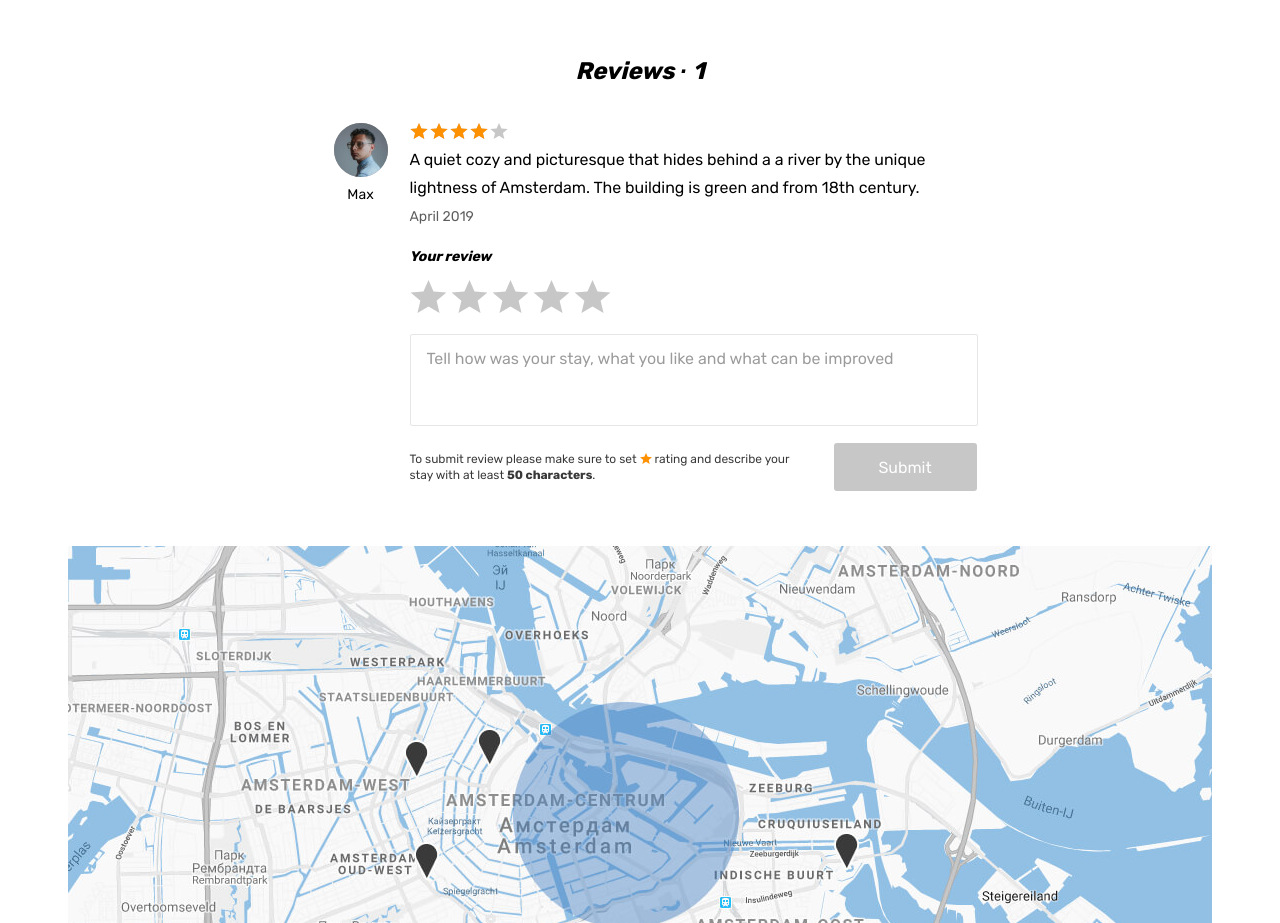
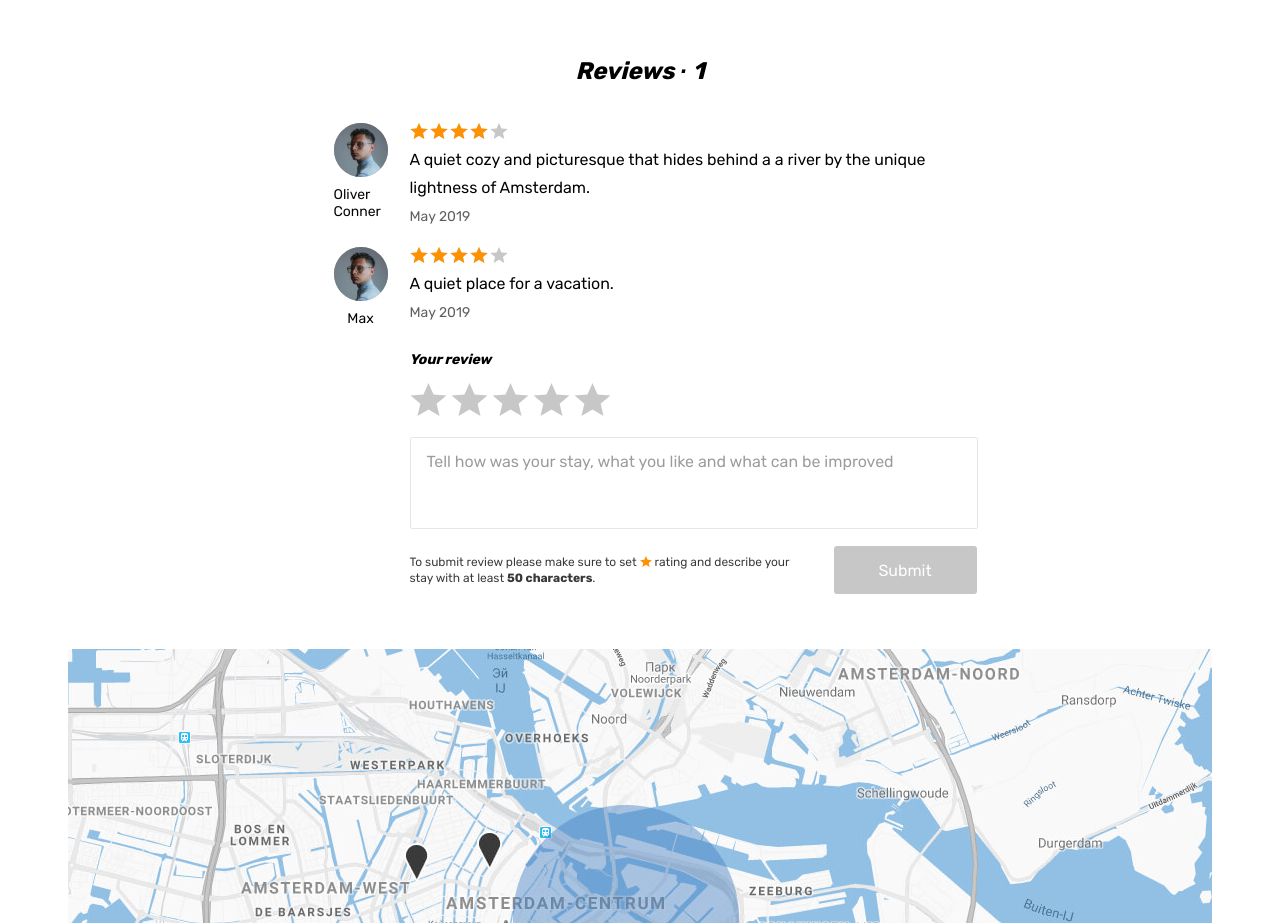
Before and after one commit to htmlacademy-react/1925077-six-cities-15, a React (Vite) app: page /offer/080f6727-68c1-47ed-8096-905a3647eddf in a window 1280 px wide. Shown: the part 1403-2326 px from the top of the page. Built offline with nearby package versions, Linux system fonts and the light colour scheme.

Commit message:
feat: выводит отзывы из пропсов

```diff
--- a/src/components/blocks/review/review.tsx
+++ b/src/components/blocks/review/review.tsx
@@ -1,6 +1,13 @@
+import {MONTHS} from '../../../consts/months';
+import {Reviews} from '../../../types/reviews-and-user';
 
+type ReviewProps = Pick<Reviews, 'date' | 'user' | 'comment' | 'rating'>;
 
-export function Review() {
+export function Review({date, user, comment, rating}: ReviewProps) {
+  const dateForAttr = date.slice(0, 10).replace(/-/g, '-');
+  const month = MONTHS[new Date(dateForAttr).getMonth()];
+  const year = date.slice(0, 4);
+
   return (
     <li className="reviews__item">
       <div className="reviews__user user">
@@ -13,21 +20,20 @@ export function Review() {
             alt="Reviews avatar"
           />
         </div>
-        <span className="reviews__user-name">Max</span>
+        <span className="reviews__user-name">{user.name}</span>
       </div>
       <div className="reviews__info">
         <div className="reviews__rating rating">
           <div className="reviews__stars rating__stars">
-            <span style={{ width: '80%' }} />
+            <span style={{width: `${Math.round(rating) * 20}%`}} />
             <span className="visually-hidden">Rating</span>
           </div>
         </div>
         <p className="reviews__text">
-          A quiet cozy and picturesque that hides behind a a river by the unique
-          lightness of Amsterdam. The building is green and from 18th century.
+          {comment}
         </p>
-        <time className="reviews__time" dateTime="2019-04-24">
-          April 2019
+        <time className="reviews__time" dateTime={dateForAttr}>
+          {month} {year}
         </time>
       </div>
     </li>
--- /dev/null
+++ b/src/consts/months.ts
@@ -0,0 +1,14 @@
+export const MONTHS = [
+  'January',
+  'February',
+  'March',
+  'April',
+  'May',
+  'June',
+  'July',
+  'August',
+  'September',
+  'October',
+  'November',
+  'December'
+] as const;
--- /dev/null
+++ b/src/mock/reviews.ts
@@ -0,0 +1,24 @@
+export const REVIEWS = [
+  {
+    'id': 'b67ddfd5-b953-4a30-8c8d-bd083cd6b62a',
+    'date': '2019-05-08T14:13:56.569Z',
+    'user': {
+      'name': 'Oliver Conner',
+      'avatarUrl': 'https://url-to-image/image.png',
+      'isPro': false
+    },
+    'comment': 'A quiet cozy and picturesque that hides behind a a river by the unique lightness of Amsterdam.',
+    'rating': 4
+  },
+  {
+    'id': 'b67ddfd5-b953-4a30-8c8d-bd083cd6b62b',
+    'date': '2019-05-08T14:13:56.569Z',
+    'user': {
+      'name': 'Max',
+      'avatarUrl': 'https://url-to-image/image.png',
+      'isPro': false
+    },
+    'comment': 'A quiet place for a vacation.',
+    'rating': 3.9
+  }
+];
--- a/src/pages/page-offer/page-offer.tsx
+++ b/src/pages/page-offer/page-offer.tsx
@@ -1,5 +1,6 @@
 import {FormReview} from '../../components/blocks/form-review/form-review';
 import {Review} from '../../components/blocks/review/review';
+import {REVIEWS} from '../../mock/reviews';
 
 function PageOffer() {
   return (
@@ -125,7 +126,17 @@ function PageOffer() {
             <section className="offer__reviews reviews">
               <h2 className="reviews__title">Reviews &middot; <span className="reviews__amount">1</span></h2>
               <ul className="reviews__list">
-                <Review />
+
+                {REVIEWS.map((review) => (
+                  <Review
+                    key={review.id}
+                    date={review.date}
+                    user={review.user}
+                    comment={review.comment}
+                    rating={review.rating}
+                  />
+                ))}
+
               </ul>
 
               <FormReview/>
--- /dev/null
+++ b/src/types/reviews-and-user.ts
@@ -0,0 +1,13 @@
+export interface Reviews {
+  id: string;
+  date: string;
+  user: User;
+  comment: string;
+  rating: number;
+}
+
+export interface User {
+  name: string;
+  avatarUrl: string;
+  isPro: boolean;
+}
```
